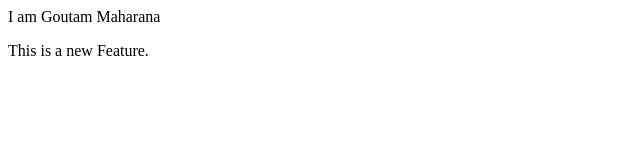
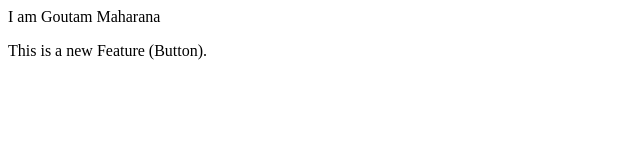
Before and after one commit to goutammaharana10/LocalRepo, a plain HTML site: page index.html in a window 1280 px wide. Shown: the full height of the page, 0-640 px from the left. Drawn offline with Linux system fonts and the light colour scheme.

```diff
--- a/index.html
+++ b/index.html
@@ -1,2 +1,2 @@
 <p>I am Goutam Maharana</p>
-<p>This is a new Feature.</p>
+<p>This is a new Feature (Button).</p>
```
